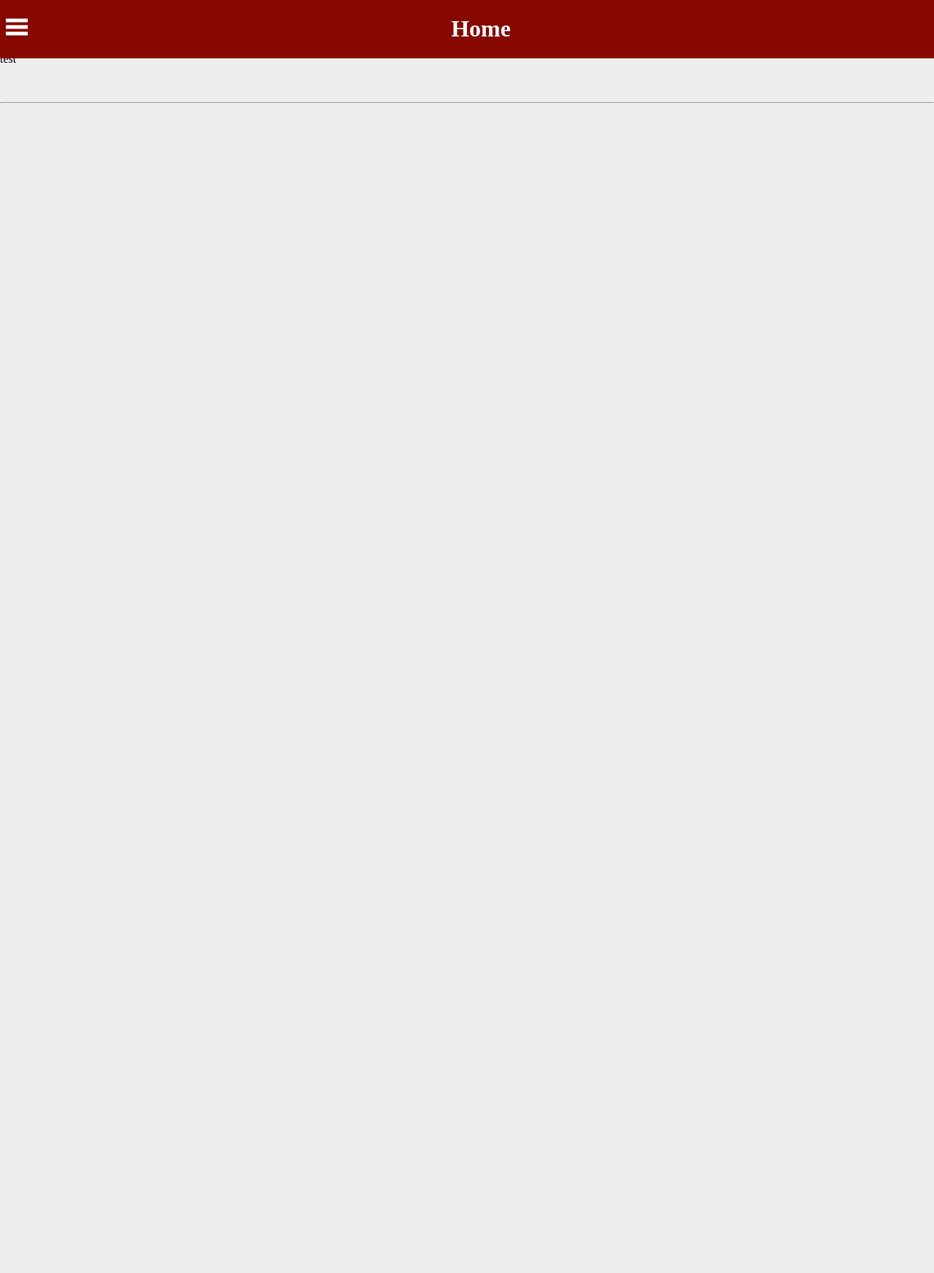
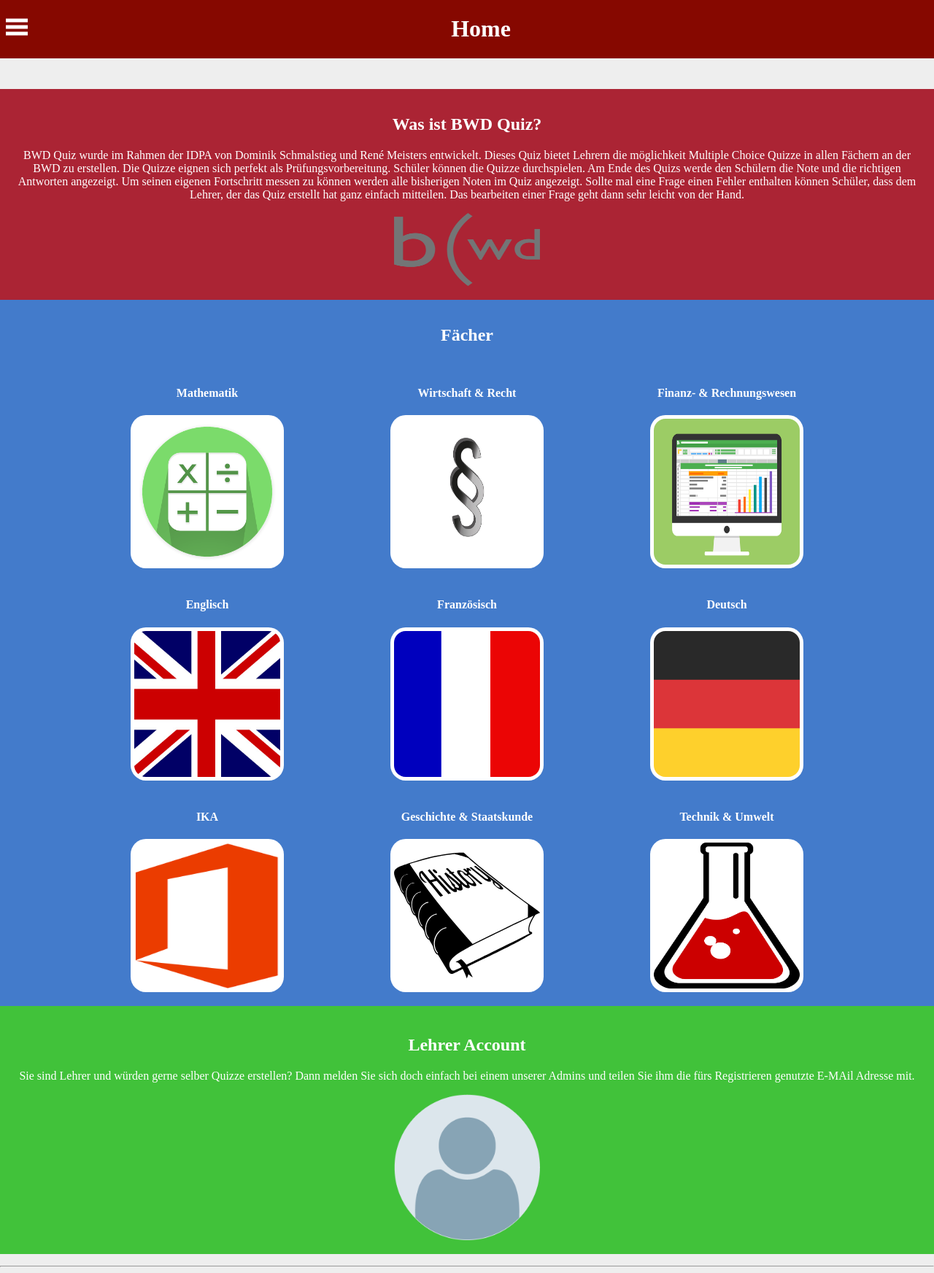
Before and after one commit to renemeisters/Quiz, a PHP site: page / in a window 1280 px wide. Shown: the whole page at 73% size. Before the commit the page ends 142 px from the top, so only its background shows below. Run offline with PHP 8.4, Linux system fonts and the light colour scheme; some libraries are stand-ins or nearby versions.

Commit message:
home nearly finisched

```diff
--- a/public/css/style.css
+++ b/public/css/style.css
@@ -1,6 +1,4 @@
-.content{
-  margin-bottom: 50px;
-}
+
 @import url('//maxcdn.bootstrapcdn.com/font-awesome/4.7.0/css/font-awesome.min.css');
 
 .isa_info, .isa_success, .isa_warning, .isa_error {
@@ -151,6 +149,7 @@ body{
   top: 0;
   position: fixed;
   z-index: 2;
+
 }
 
 .upperCenter{
@@ -167,7 +166,7 @@ body{
 }
 .navbar{
   top: 80px;
-  margin-bottom: 20px;
+  margin-bottom: 70px;
 }
 
 
@@ -215,3 +214,107 @@ body{
   .navbar-nav{display: none;}
   .navbar{height: 0;}
 }
+
+
+
+
+
+
+.upp-img{
+
+}
+.explain{
+  height: auto;
+  background-color: rgb(171, 36, 52);
+    text-align: center;
+    padding: 15px;
+    color: white;
+}
+.classes{
+  height: auto;
+  background-color: rgb(67, 123, 203);
+  color: white;
+  text-align: center;
+  opacity: 1;
+  padding: 15px;
+}
+.becomeTeacher{
+  height: 300px;
+  background-color: rgb(65, 194, 58);
+  text-align: center;
+  color: white;
+  padding: 20px;
+}
+
+.fach a{
+  text-decoration: none;
+  color: white;
+}
+.mathe{
+  grid-area: mathe;
+}
+.WR{
+  grid-area: wr;
+}
+.frw{
+  grid-area: frw;
+}
+.title-index{
+  grid-area: title;
+}
+.englisch{
+  grid-area: englisch;
+}
+.franz{
+  grid-area: franz;
+}
+.deutsch{
+  grid-area: deutsch;
+}
+.IKA{
+  grid-area: ika;
+}
+.gs{
+  grid-area: gs;
+}
+.tu{
+  grid-area: tu;
+}
+.img-fach{
+  width: 200px;
+  height: 200px;
+  background-color: white;
+  opacity: 2;
+  padding: 5px;
+  border-radius: 10%;
+}
+
+@media only screen and (min-width: 600px){
+  .index-grid{
+    display: grid;
+    grid-template-columns: 1fr 1fr;
+    grid-template-rows: 0.5fr 1fr 1fr 1fr;
+    grid-template-areas: "title title"
+                         "card1 card2"
+                         "card3 card4"
+                         "card5 card6";
+                         grid-gap: 1em;
+  }
+}
+
+@media only screen and (min-width: 1000px){
+  .index-grid{
+    display: grid;
+    grid-template-columns: 1fr 340px 340px 340px 1fr;
+    grid-template-rows: 0.2fr 1fr 1fr 1fr;
+    grid-template-areas: ". title title title ."
+                         ". mathe wr frw ."
+                         ". englisch franz deutsch ."
+                         ". ika gs tu .";
+                         grid-gap: 1em;
+  }
+}
+
+.foot{
+  background-color:  #860800;
+}
--- a/view/default_index.php
+++ b/view/default_index.php
@@ -1,3 +1,78 @@
+<div class="upp-img">
 
+</div>
+<div class="explain">
+  <h2>Was ist BWD Quiz?</h2>
+  <p>BWD Quiz wurde im Rahmen der IDPA von Dominik Schmalstieg und René Meisters entwickelt. Dieses Quiz bietet Lehrern die möglichkeit Multiple Choice Quizze in allen Fächern an der BWD zu erstellen. Die Quizze eignen sich perfekt als Prüfungsvorbereitung. Schüler können die Quizze durchspielen. Am Ende des Quizs werde den Schülern die Note und die richtigen Antworten angezeigt. Um seinen eigenen Fortschritt messen zu können werden alle bisherigen Noten im Quiz angezeigt.
+  Sollte mal eine Frage einen Fehler enthalten können Schüler, dass dem Lehrer, der das Quiz erstellt hat ganz einfach mitteilen. Das bearbeiten einer Frage geht dann sehr leicht von der Hand.</p>
+  <img src="images/bwd_Logo.png" width="200" height="100">
+</div>
+<div class="classes">
 
-test
+<div class="index-grid">
+  <div class="title-index">
+    <h2>Fächer</h2>
+  </div>
+    <div class="fach mathe">
+      <a href="/quiz/show?fach=Mathematik">
+      <h4>Mathematik</h4>
+      <img src="images/mathe.png" class="img-fach">
+    </a>
+    </div>
+    <div class="fach WR">
+      <a href="/quiz/show?fach=Wirtschaft und Recht">
+      <h4>Wirtschaft & Recht</h4>
+      <img src="images/WR.jpg" class="img-fach">
+    </a>
+    </div>
+    <div class="fach frw">
+      <a href="/quiz/show?fach=Finanz und Rechnungswesen">
+      <h4>Finanz- & Rechnungswesen</h4>
+      <img src="images/buchhaltung.png" class="img-fach">
+    </a>
+    </div>
+    <div class="fach englisch">
+      <a href="/quiz/show?fach=Englisch">
+      <h4>Englisch</h4>
+      <img src="images/englisch.jpg" class="img-fach">
+    </a>
+    </div>
+
+    <div class="fach franz">
+      <a href="/quiz/show?fach=Französisch">
+      <h4>Französisch</h4>
+      <img src="images/france.png" class="img-fach">
+    </a>
+    </div>
+    <div class="fach deutsch">
+      <a href="/quiz/show?fach=Deutsch">
+      <h4>Deutsch</h4>
+      <img src="images/deutsch.png" class="img-fach">
+    </a>
+    </div>
+    <div class="fach IKA">
+      <a href="/quiz/show?fach=IKA">
+      <h4>IKA</h4>
+      <img src="images/IKA.png" class="img-fach">
+    </a>
+    </div>
+    <div class="fach gs">
+      <a href="/quiz/show?fach=Geschichte und Staatskunde">
+      <h4>Geschichte & Staatskunde</h4>
+      <img src="images/Geschichte.svg" class="img-fach">
+    </a>
+    </div>
+    <div class="fach tu">
+      <a href="/quiz/show?fach=Technik und Umwelt">
+      <h4>Technik & Umwelt</h4>
+      <img src="images/TU.png" class="img-fach">
+    </a>
+    </div>
+</div>
+</div>
+<div class="becomeTeacher">
+  <h2>Lehrer Account</h2>
+<p>Sie sind Lehrer und würden gerne selber Quizze erstellen?
+  Dann melden Sie sich doch einfach bei einem unserer Admins und teilen Sie ihm die fürs Registrieren genutzte E-MAil Adresse mit.</p>
+<img width="200" height="200" src="images/user.png">
+</div>
--- a/view/footer.php
+++ b/view/footer.php
@@ -1,4 +1,5 @@
-
+</div>
+<div class="foot">
         <footer>
           <p></p>
 
@@ -14,8 +15,6 @@
 
 <!-- Lightbox fron : http://webseotips.com/responsive-image-gallery-bootstrap-4/-->
 <script src="https://cdnjs.cloudflare.com/ajax/libs/baguettebox.js/1.8.1/baguetteBox.min.js"></script>
-<script>
-    baguetteBox.run('.tz-gallery');
-</script>
+</div>
   </body>
 </html>
```
Also changed, not shown: view/galerie_index.php (deleted, +0 -49 lines), view/quiz_show.php (+6 -3 lines), public/images/bwd_Logo.png (added), public/images/user.png (added).
